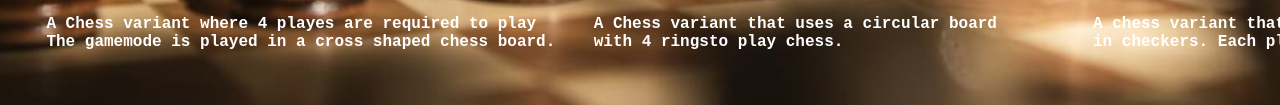
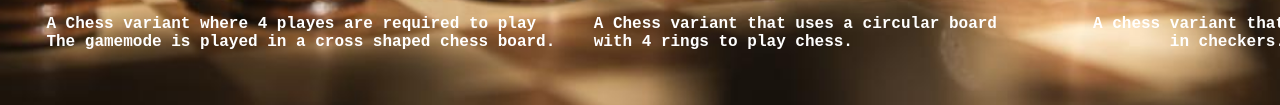
Before and after one commit to LimCarl/Lim, a plain HTML site: page Variants.html in a window 1280 px wide. Shown: the part 640-745 px from the top of the page. Drawn offline with Linux system fonts and the light colour scheme.

Commit message:
Update Variants.html

```diff
--- a/Variants.html
+++ b/Variants.html
@@ -42,7 +42,7 @@ td {color: #F5D1A9;}
 	 Cross Chess   			  Circular Chess 		       Dama Chess</font>
 <font size="4">
     A Chess variant where 4 playes are required to play      A Chess variant that uses a circular board          A chess variant that uses a similar system used
-    The gamemode is played in a cross shaped chess board.    with 4 ringsto play chess.        			 in checkers. Each player has 8 pieces.
+    The gamemode is played in a cross shaped chess board.    with 4 rings to play chess.        			 in checkers. Each player has 8 pieces.
 
 </font>
 </pre>
```
